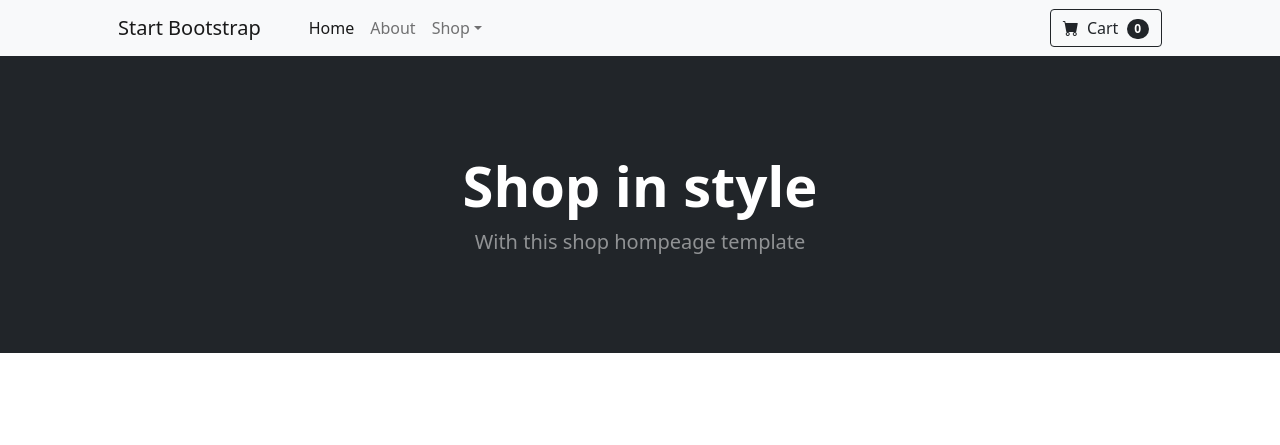
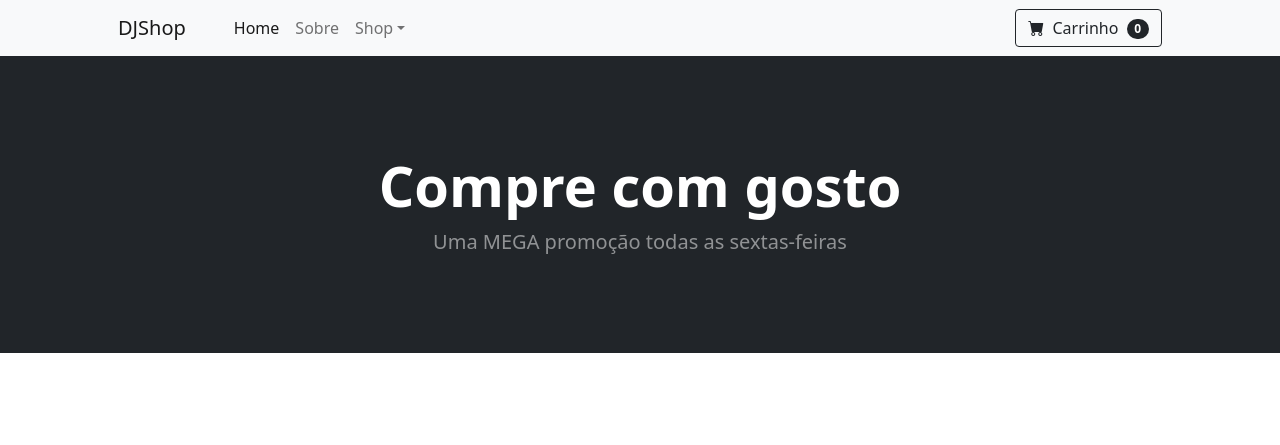
Before and after one commit to caioqf/e-commerce-dj, a Django app: page / in a window 1280 px wide. Shown: the top 445 px of the page. Run offline with Django 3.2, Linux system fonts and the light colour scheme; grey boxes labelled with a size stand in for pictures from a placeholder-image service; parts of the project's set-up code (start-up, migrations or seed data) failed here and were passed over; some libraries are stand-ins or nearby versions.

Commit message:
resolvi o problema com a key

```diff
--- a/base/settings.py
+++ b/base/settings.py
@@ -11,6 +11,8 @@ https://docs.djangoproject.com/en/3.2/ref/settings/
 """
 
 from pathlib import Path
+from decouple import config
+from secrets import *
 
 # Build paths inside the project like this: BASE_DIR / 'subdir'.
 BASE_DIR = Path(__file__).resolve().parent.parent
@@ -20,8 +22,8 @@ BASE_DIR = Path(__file__).resolve().parent.parent
 # See https://docs.djangoproject.com/en/3.2/howto/deployment/checklist/
 
 # SECURITY WARNING: keep the secret key used in production secret!
-SECRET_KEY = 'django-insecure-e-erft+ue8t$0=2%qisxh=5_pvwmb+wk8*bg-0tgcmaq3h9mt-'
-
+SECRET_KEY = SECRET_KEY
+# django-insecure-e-erft+ue8t$0=2%qisxh=5_pvwmb+wk8*bg-0tgcmaq3h9mt-
 # SECURITY WARNING: don't run with debug turned on in production!
 DEBUG = True
 
--- a/home/template/home/index.html
+++ b/home/template/home/index.html
@@ -6,7 +6,7 @@
         <meta name="viewport" content="width=device-width, initial-scale=1, shrink-to-fit=no" />
         <meta name="description" content="" />
         <meta name="author" content="" />
-        <title>Shop Homepage - Start Bootstrap Template</title>
+        <title>DJShop Homepage</title>
         <!-- Favicon-->
         <link rel="icon" type="image/x-icon" href="{% static 'assets/favicon.ico' %}" />
         <!-- Bootstrap icons-->
@@ -18,12 +18,12 @@
         <!-- Navigation-->
         <nav class="navbar navbar-expand-lg navbar-light bg-light">
             <div class="container px-4 px-lg-5">
-                <a class="navbar-brand" href="#!">Start Bootstrap</a>
+                <a class="navbar-brand" href="#!">DJShop</a>
                 <button class="navbar-toggler" type="button" data-bs-toggle="collapse" data-bs-target="#navbarSupportedContent" aria-controls="navbarSupportedContent" aria-expanded="false" aria-label="Toggle navigation"><span class="navbar-toggler-icon"></span></button>
                 <div class="collapse navbar-collapse" id="navbarSupportedContent">
                     <ul class="navbar-nav me-auto mb-2 mb-lg-0 ms-lg-4">
                         <li class="nav-item"><a class="nav-link active" aria-current="page" href="#!">Home</a></li>
-                        <li class="nav-item"><a class="nav-link" href="#!">About</a></li>
+                        <li class="nav-item"><a class="nav-link" href="#!">Sobre</a></li>
                         <li class="nav-item dropdown">
                             <a class="nav-link dropdown-toggle" id="navbarDropdown" href="#" role="button" data-bs-toggle="dropdown" aria-expanded="false">Shop</a>
                             <ul class="dropdown-menu" aria-labelledby="navbarDropdown">
@@ -37,7 +37,7 @@
                     <form class="d-flex">
                         <button class="btn btn-outline-dark" type="submit">
                             <i class="bi-cart-fill me-1"></i>
-                            Cart
+                            Carrinho
                             <span class="badge bg-dark text-white ms-1 rounded-pill">0</span>
                         </button>
                     </form>
@@ -48,8 +48,8 @@
         <header class="bg-dark py-5">
             <div class="container px-4 px-lg-5 my-5">
                 <div class="text-center text-white">
-                    <h1 class="display-4 fw-bolder">Shop in style</h1>
-                    <p class="lead fw-normal text-white-50 mb-0">With this shop hompeage template</p>
+                    <h1 class="display-4 fw-bolder">Compre com gosto</h1>
+                    <p class="lead fw-normal text-white-50 mb-0">Uma MEGA promoção todas as sextas-feiras</p>
                 </div>
             </div>
         </header>
@@ -263,6 +263,6 @@
         <!-- Bootstrap core JS-->
         <script src="https://cdn.jsdelivr.net/npm/bootstrap@5.1.0/dist/js/bootstrap.bundle.min.js"></script>
         <!-- Core theme JS-->
-        <script src="js/scripts.js"></script>
+        <script src="{% static 'js/scripts.js' %}"></script>
     </body>
 </html>
--- a/produto/template/produto/index.html
+++ b/produto/template/produto/index.html
@@ -181,6 +181,6 @@
         <!-- Bootstrap core JS-->
         <script src="https://cdn.jsdelivr.net/npm/bootstrap@5.1.0/dist/js/bootstrap.bundle.min.js"></script>
         <!-- Core theme JS-->
-        <script src="js/scripts.js"></script>
+        <script src="{% static 'js/scripts.js' %}"></script>
     </body>
 </html>
--- /dev/null
+++ b/secrets.py
@@ -0,0 +1 @@
+SECRET_KEY = 'django-insecure-e-erft+ue8t$0=2%qisxh=5_pvwmb+wk8*bg-0tgcmaq3h9mt-'
```
Also changed, not shown: .gitignore.txt (added).
